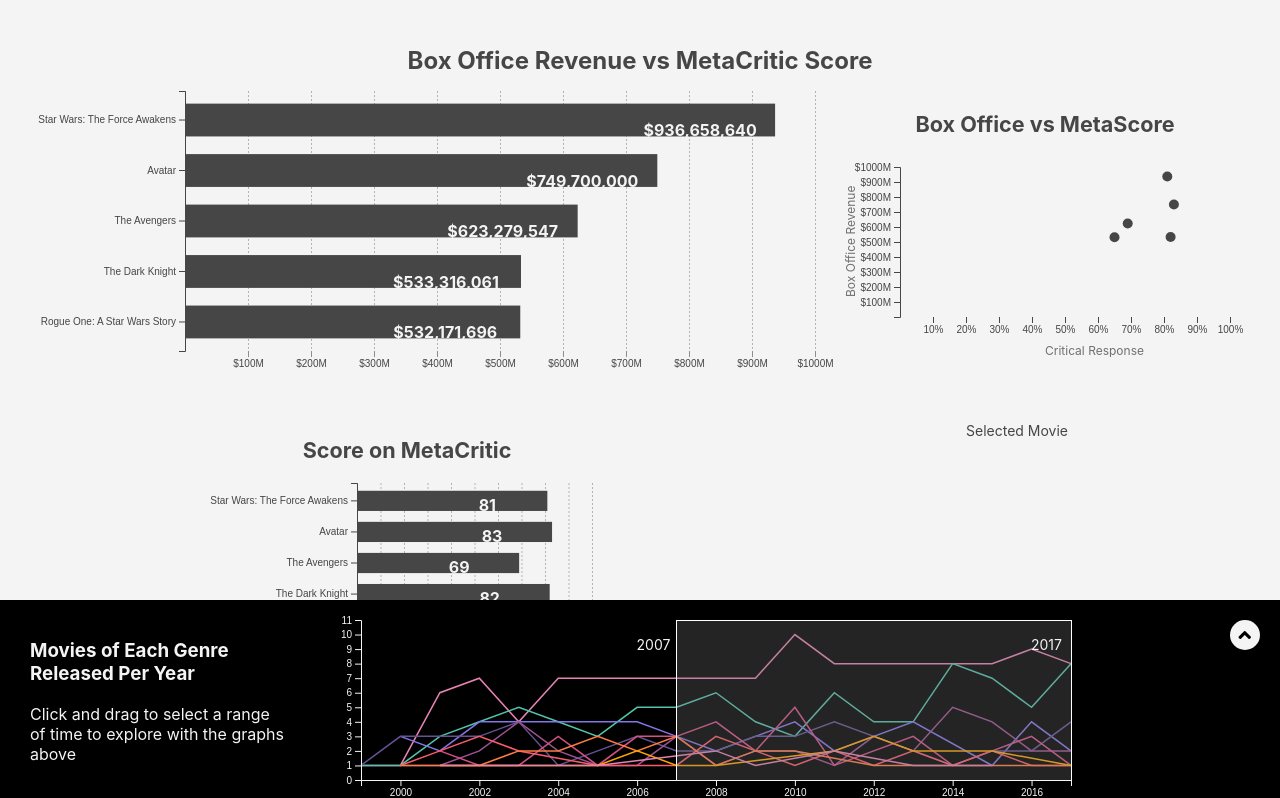
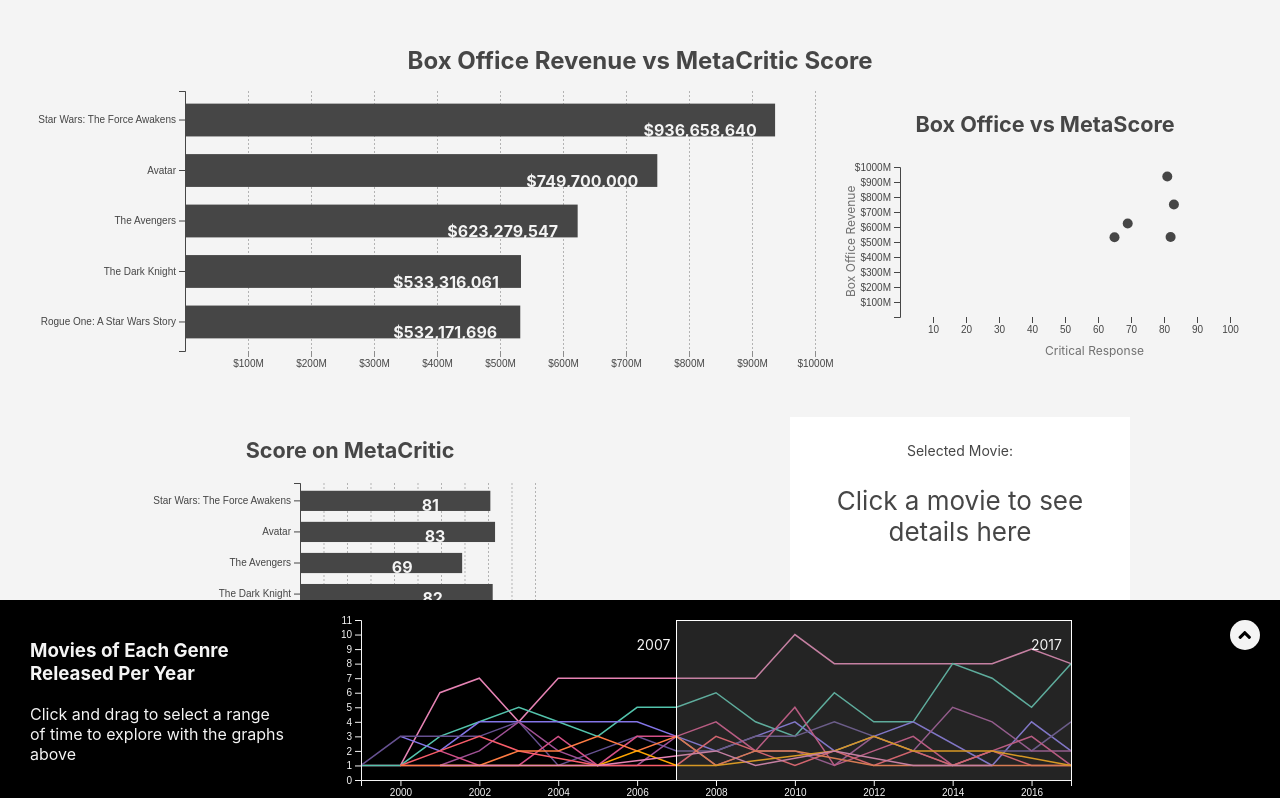
Before and after one commit to keithlmiller/entertainment-franchise-vis, a React (Create React App) app: page / in a window 1280 px wide. Shown: the top 798 px of the page. Built offline with nearby package versions, Linux system fonts and the light colour scheme.

Commit message:
basic selected movie details section, needs styling

```diff
--- a/src/App.js
+++ b/src/App.js
@@ -241,8 +241,13 @@
       sortProperty,
       genreFilter,
       selectedMovie,
+      rawData,
     } = this.state;
 
+    let selectedMovieDetails = {};
+    if (selectedMovie.length) {
+      selectedMovieDetails = rawData.find(movie => (movie.title === selectedMovie));
+    }
 
     return (
       <div className="App">
@@ -263,20 +268,54 @@
                 visData={visData}
                 width={defaultChartWidth} height={defaultChartHeight}
                 hoveredMovie={hoveredMovie}
+                selectedMovie={selectedMovie}
                 sortClass={sortProperty}
                 chartTitle={'Box Office vs MetaScore'}
                 onDataHover={this.updateHoveredMovie}
+                onDataClick={this.updateSelectedMovie}
               />
               <RatingsBarChartHorizontal
                 visData={visData}
                 width={defaultChartWidth} height={defaultChartHeight}
                 hoveredMovie={hoveredMovie}
+                selectedMovie={selectedMovie}
                 sortClass={sortProperty}
                 chartTitle={'Score on MetaCritic'}
                 onDataHover={this.updateHoveredMovie}
+                onDataClick={this.updateSelectedMovie}
               />
-              <div className='selected-movie-details'>
-                <SectionTitle title='Selected Movie' />
+
+              {/* TODO: split this section to a new component */}
+              <div className='selected-movie-section'>
+                <SectionTitle title='Selected Movie:' />{!!selectedMovie.length && <span>{selectedMovieDetails.title}</span>}
+
+                {!!selectedMovie.length ?
+                  <div className='selected-movie-details'>
+                    <div className='movie-details-header'>
+                      <img src={selectedMovieDetails.poster} className='movie-poster' alt='poster' width='50px' />
+                      <div className='general-details'>
+                        <ul>
+                          <li>Director: {selectedMovieDetails.director}</li>
+                          <li>Rated: {selectedMovieDetails.rated}</li>
+                          <li>Runtime: {selectedMovieDetails.runtime}</li>
+                        </ul>
+                      </div>
+                    </div>
+
+                    <ul>
+                      {/* <li>{new Date(selectedMovieDetails.date)}</li> */}
+                      <li>Box Office: ${d3.format(',')(selectedMovieDetails.boxOffice)}</li>
+                      <li>Metascore: {selectedMovieDetails.metascore}</li>
+                      <li>Genres: {selectedMovieDetails.genre}</li>
+                      {/* <li>{selectedMovieDetails.ratings}</li> */}
+                    </ul>
+
+                    <SectionTitle title='Synopsis' />
+                    <p>
+                      {selectedMovieDetails.plot}
+                    </p>
+                  </div> : <p>Click a movie to see details here</p>
+                }
               </div>
             </div>
             <div className='sort-options'>
--- a/src/App.scss
+++ b/src/App.scss
@@ -98,11 +98,28 @@
   &.primary-chart {
     margin-bottom: 20px;
   }
+}
+
+.selected-movie-section {
+  width: 300px;
+  height: 300px;
+  background: #fff;
+  overflow-y: scroll;
+  padding: 20px;
+
+  .movie-details-header {
+    display: flex;
+    align-items: flex-start;
+
+    .movie-poster {
+      width: 50px;
+    }
+  }
 
   .selected-movie-details {
-    width: 300px;
-    height: 300px;
-    background: #fff;
+    color: #444;
+    text-align: left;
+    font-size: 14px;
   }
 }
 
--- a/src/views/visualizations/DetailsDataSet/RatingsBarChartHorizontal.js
+++ b/src/views/visualizations/DetailsDataSet/RatingsBarChartHorizontal.js
@@ -64,7 +64,7 @@
       .tickSize(height - margin.bottom - margin.top);
     this.xAxis
       .scale(xScale)
-      .tickFormat(d => `${d}%`);
+      .tickFormat(d => `${d}`);
 
     const xAxisLines = d3.select(this.refs.xAxisLines);
 
@@ -104,7 +104,9 @@
       height,
       chartTitle,
       onDataHover,
+      onDataClick,
       hoveredMovie,
+      selectedMovie,
       sortClass,
     } = this.props;
 
@@ -112,14 +114,22 @@
       <div className='chart-container primary-chart'>
         <ChartTitle title={chartTitle} />
         <svg width={width} height={height}>
+          <defs>
+            <clipPath id='chart-clip-path'>
+              <rect x={margin.left} y='0' width={width} height={height} />
+            </clipPath>
+          </defs>
+
           <g ref="xAxisLines" className='background-lines' transform={`translate(${margin.left}, 0)`} />
           {bars.map(d => (
             <React.Fragment>
               <rect
-                className={`chart-standard-fg ${hoveredMovie === d.title ? 'hovered-movie' : '' } ${sortClass}`}
+                className={`chart-standard-fg ${hoveredMovie === d.title ? 'hovered-movie' : ''} ${selectedMovie === d.title ? 'selected-movie' : ''} ${sortClass}`}
                 x={d.x} y={d.y} width={d.width} height={yScale.bandwidth()}
                 onMouseOver={() => onDataHover(d.title)}
                 onMouseOut={() => onDataHover()}
+                onClick={() => onDataClick(d.title)}
+                clip-path='url(#chart-clip-path)'
               />
               <text x={d.x + d.width - 60} y={d.y + yScale.bandwidth()} className='bar-value'>{d.value}</text>
             </React.Fragment>
--- a/src/views/visualizations/DetailsDataSet/ScatterPlot.js
+++ b/src/views/visualizations/DetailsDataSet/ScatterPlot.js
@@ -67,7 +67,7 @@
 
     this.xAxis
       .scale(xScale)
-      .tickFormat(d => `${d}%`);
+      .tickFormat(d => `${d}`);
 
     const xAxis = d3.select(this.refs.xAxis);
     xAxis
@@ -136,7 +136,9 @@
       height,
       chartTitle,
       hoveredMovie,
+      selectedMovie,
       sortClass,
+      onDataClick,
     } = this.props;
 
     return (
@@ -146,12 +148,13 @@
           <svg width={width} height={height}>
             {dots.map(d => (
               <circle
-                className={`scatter-dot chart-standard-fg ${hoveredMovie === d.title ? 'hovered-movie' : '' } ${sortClass}`}
+                className={`scatter-dot chart-standard-fg ${hoveredMovie === d.title ? 'hovered-movie' : '' } ${selectedMovie === d.title ? 'selected-movie' : ''} ${sortClass}`}
                 cx={d.x}
                 cy={d.y}
                 r={5}
                 onMouseOver={() => this.handleHoverEnter(d.x, d.y, d.title, d.boxOffice, d.metascore)}
                 onMouseOut={() => this.handleHoverExit()}
+                onClick={() => onDataClick(d.title)}
               ></circle>
             ))}
             <g ref="xAxis" transform={`translate(0, ${height - margin.bottom})`} />
```
